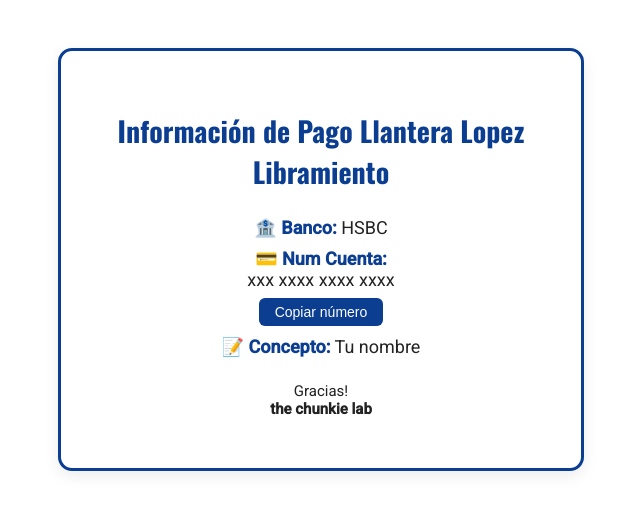
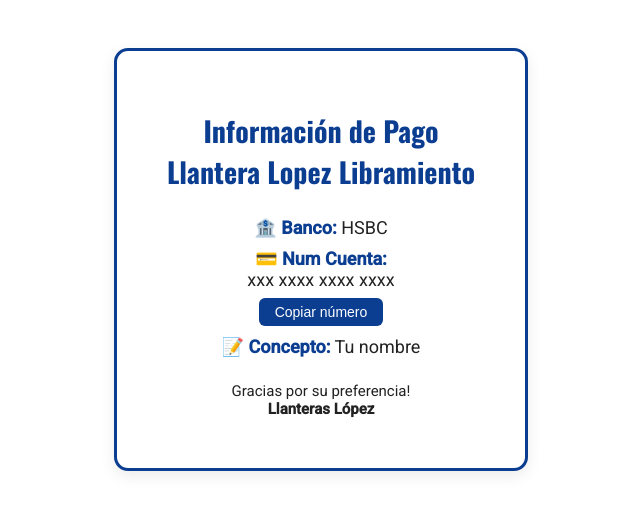
Before and after one commit to Sk8dreamsJoyDivision/Llanteras_Lopez_QR, a plain HTML site: page index.html in a window 1280 px wide. Shown: the whole page, without its empty margins (319-959 px from the left). Drawn offline with nearby package versions, Linux system fonts and the light colour scheme.

Commit message:
Update index.html

```diff
--- a/index.html
+++ b/index.html
@@ -4,7 +4,7 @@
 <meta charset="UTF-8">
 <meta name="viewport" content="width=device-width, initial-scale=1.0">
 
-<title>Información de Pago – Llantera Lopez Libramiento</title>
+<title>Información de Pago – Llantera Lopez Libramiento </title>
 
 <link href="https://fonts.googleapis.com/css2?family=Oswald:wght@500;700&family=Roboto:wght@400;500&display=swap" rel="stylesheet">
 
@@ -76,7 +76,7 @@
 
 <div class="card">
 
-<h1>Información de Pago
+<h1>Información de Pago<br>
 Llantera Lopez Libramiento</h1>
 
 <p>
@@ -97,8 +97,8 @@
 </p>
 
 <p class="footer">
-Gracias!<br>
-<strong>the chunkie lab</strong>
+Gracias por su preferencia!<br>
+<strong>Llanteras López </strong>
 </p>
 
 </div>
```
